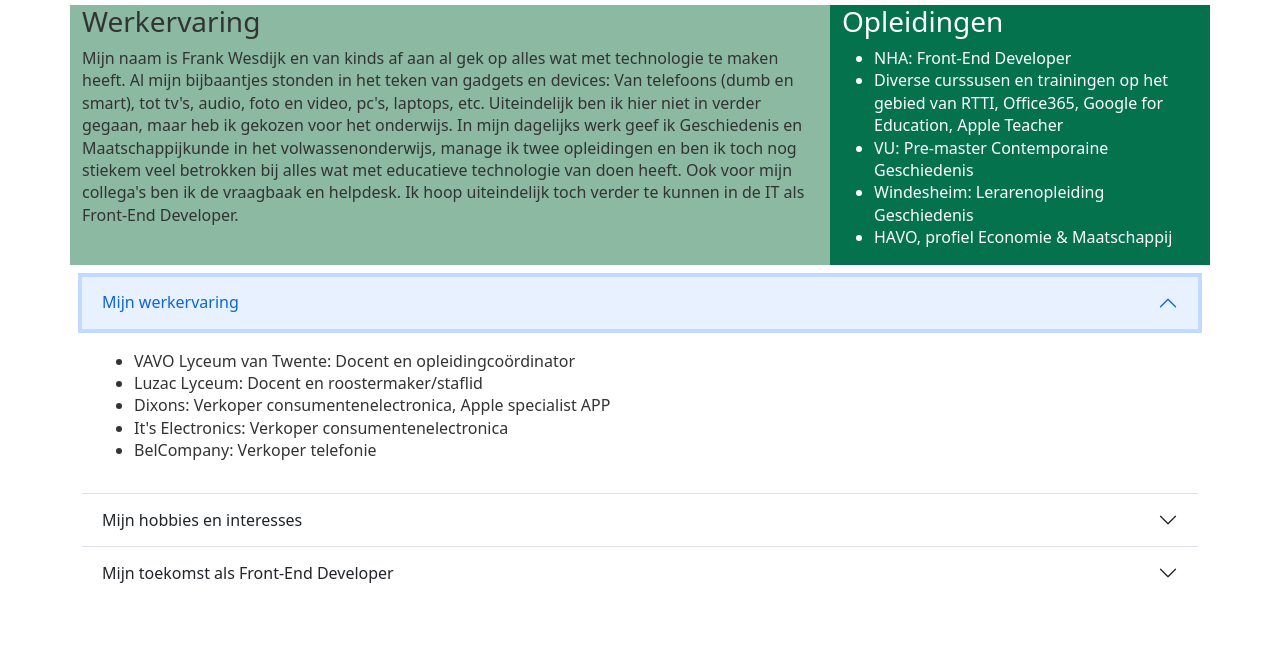
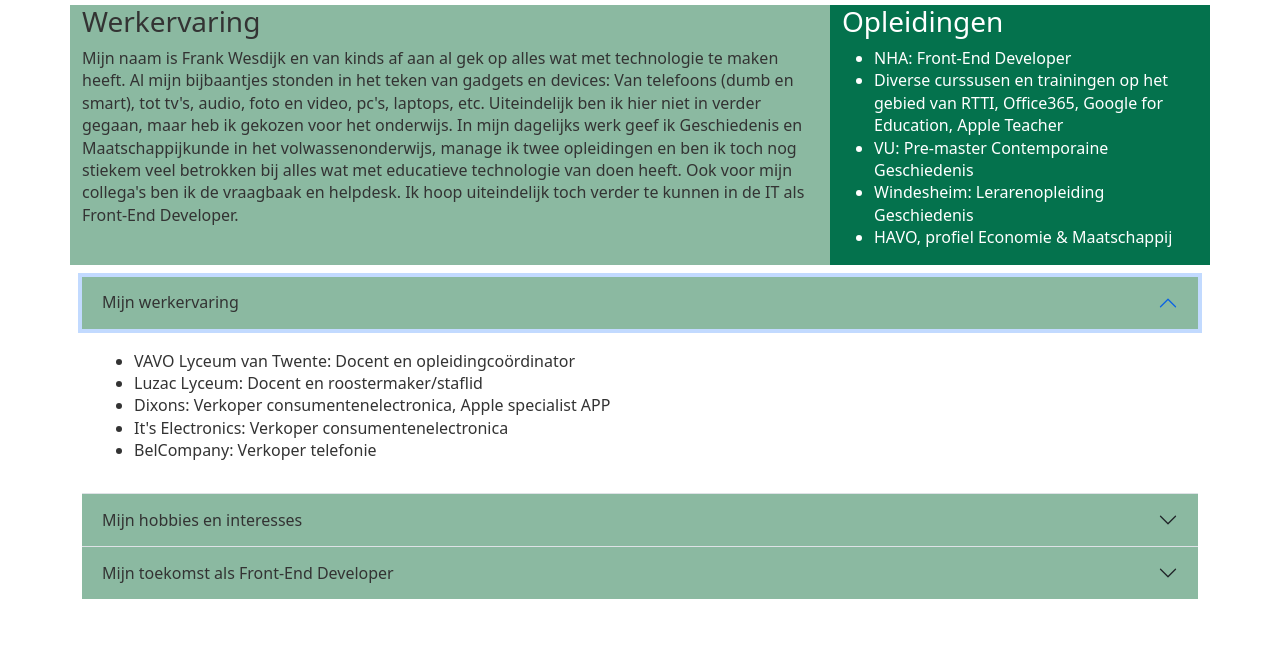
Before and after one commit to W35FRNK/website-les-19-22, a plain HTML site: page overmij.html in a window 1280 px wide. Both pictures are taken after a click on the button "Mijn werkervaring". Shown: the part 129-800 px from the top of the page. Drawn offline with nearby package versions, Linux system fonts and the light colour scheme.

Commit message:
override bootstrap css

```diff
--- a/css/aboutme.css
+++ b/css/aboutme.css
@@ -41,6 +41,21 @@ h2 {
 
 }
 
+.accordion-button {
+  background-color:#8bb9a1 !important;
+}
+.accordion-button:not(.collapsed) {
+  color: #333 !important;
+  border-color: #333 !important;
+
+
+}
+
+.accordion-button,.collapsed {
+  color: #333 !important;
+  border-color: #333 !important;
+}
+
 
 
 
--- a/css/footer.css
+++ b/css/footer.css
@@ -8,6 +8,7 @@ footer {
   padding: .5rem;
   background-color: #333333;
   margin-top: 20rem;
+  width: 100%;
 
 
 }
@@ -25,6 +26,7 @@ footer p {
 
   footer {
     max-height: fit-content;
+    max-width: 100%;
   }
 
   footer p {
--- a/overmij.html
+++ b/overmij.html
@@ -11,7 +11,7 @@
   <link rel="shortcut icon" href="/images/favicon.ico" type="image/x-icon">
   <!-- CSS only -->
   <link href="https://cdn.jsdelivr.net/npm/bootstrap@5.2.2/dist/css/bootstrap.min.css" rel="stylesheet" integrity="sha384-Zenh87qX5JnK2Jl0vWa8Ck2rdkQ2Bzep5IDxbcnCeuOxjzrPF/et3URy9Bv1WTRi" crossorigin="anonymous">
-  <title>Document</title>
+  <title>NHA Les 22</title>
 </head>
 <body>
 
```
Also changed, not shown: contact.html (+1 -1 lines), index.html (+1 -1 lines).
